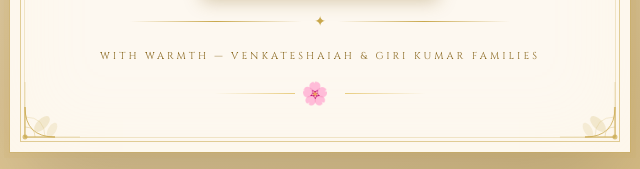
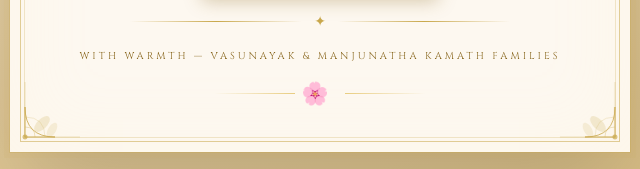
Before and after one commit to Vpnayak97/inv, a plain HTML site: page index.html in a window 1280 px wide. Shown: the part 1123-1292 px from the top of the page, 320-960 px from the left. Drawn offline with nearby package versions, Linux system fonts and the light colour scheme; a web font is replaced by a local one.

Commit message:
Update index.html

```diff
--- a/index.html
+++ b/index.html
@@ -791,7 +791,7 @@
       </div>
 
       <!-- Family -->
-      <div class="family-line">With warmth — Venkateshaiah & Giri Kumar Families</div>
+      <div class="family-line">With warmth — Vasunayak & Manjunatha Kamath families</div>
 
       <!-- Bottom ornament -->
       <div class="bottom-orn">
```
